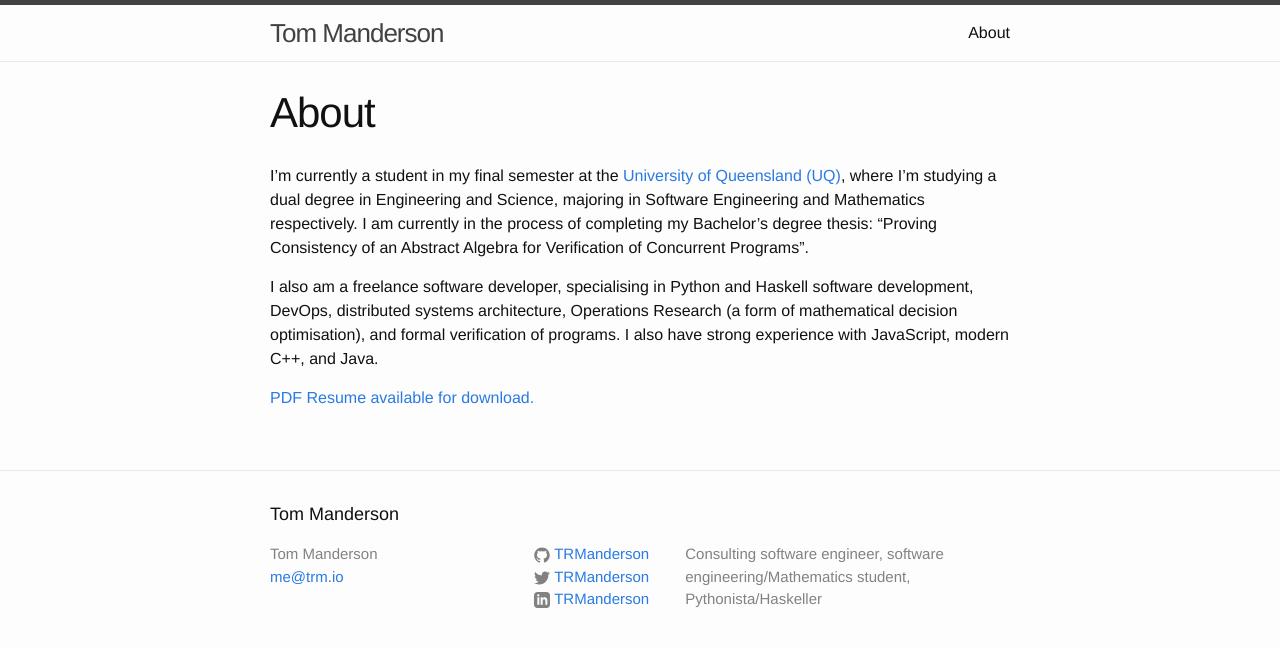
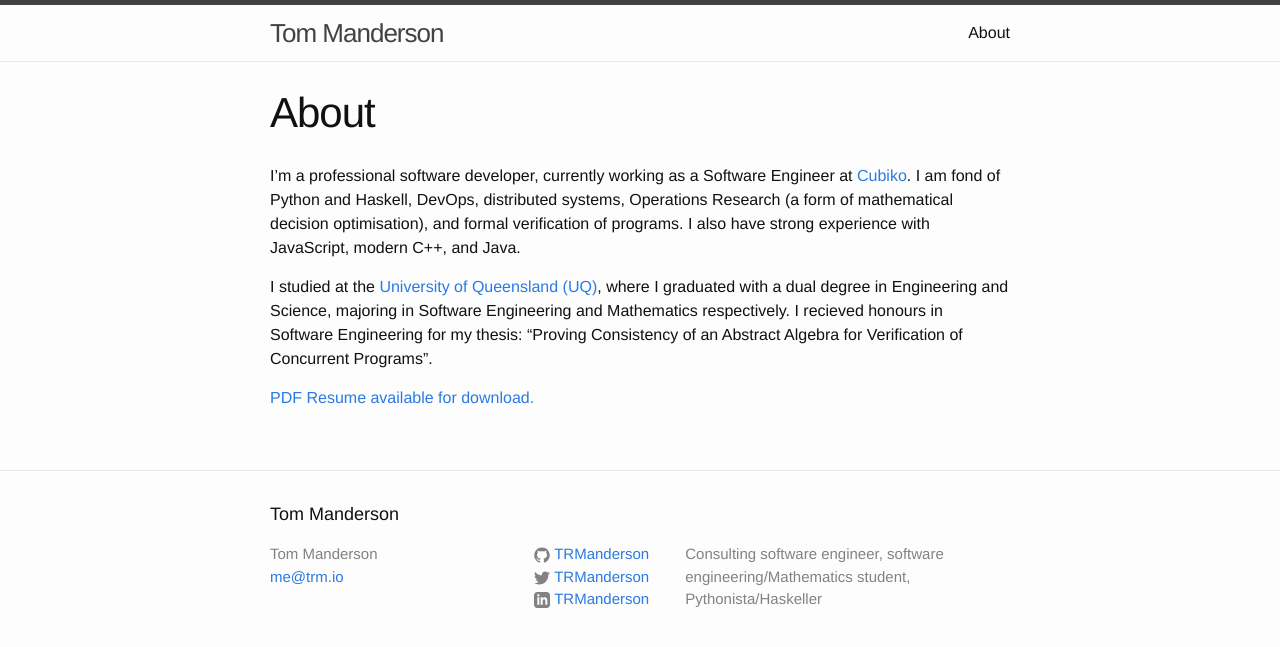
Before and after one commit to TRManderson/trm.io, a Jekyll site: the page built from about.md, in a window 1280 px wide. Shown: the top 647 px of the page. Built offline with Jekyll 4.4.1, drawn with Linux system fonts in a browser that asks for light colours.

Commit message:
Update resume and bio

```diff
--- a/about.md
+++ b/about.md
@@ -4,8 +4,9 @@ title: About
 permalink: /about/
 ---
 
-I'm currently a student in my final semester at the [University of Queensland (UQ)](https://uq.edu.au/), where I'm studying a dual degree in Engineering and Science, majoring in Software Engineering and Mathematics respectively. I am currently in the process of completing my Bachelor's degree thesis: "Proving Consistency of an Abstract Algebra for Verification of Concurrent Programs".
+I'm a professional software developer, currently working as a Software Engineer at [Cubiko](https://www.cubiko.com.au/). I am fond of Python and Haskell, DevOps, distributed systems, Operations Research (a form of mathematical decision optimisation), and formal verification of programs. I also have strong experience with JavaScript, modern C++, and Java.
 
-I also am a freelance software developer, specialising in Python and Haskell software development, DevOps, distributed systems architecture, Operations Research (a form of mathematical decision optimisation), and formal verification of programs. I also have strong experience with JavaScript, modern C++, and Java.
+I studied at the [University of Queensland (UQ)](https://uq.edu.au/), where I graduated with a dual degree in Engineering and Science, majoring in Software Engineering and Mathematics respectively. I recieved honours in Software Engineering for my thesis: "Proving Consistency of an Abstract Algebra for Verification of Concurrent Programs".
+
 
 [PDF Resume available for download.](/uploads/trm-resume.pdf)
```
Also changed, not shown: 2 other files.
